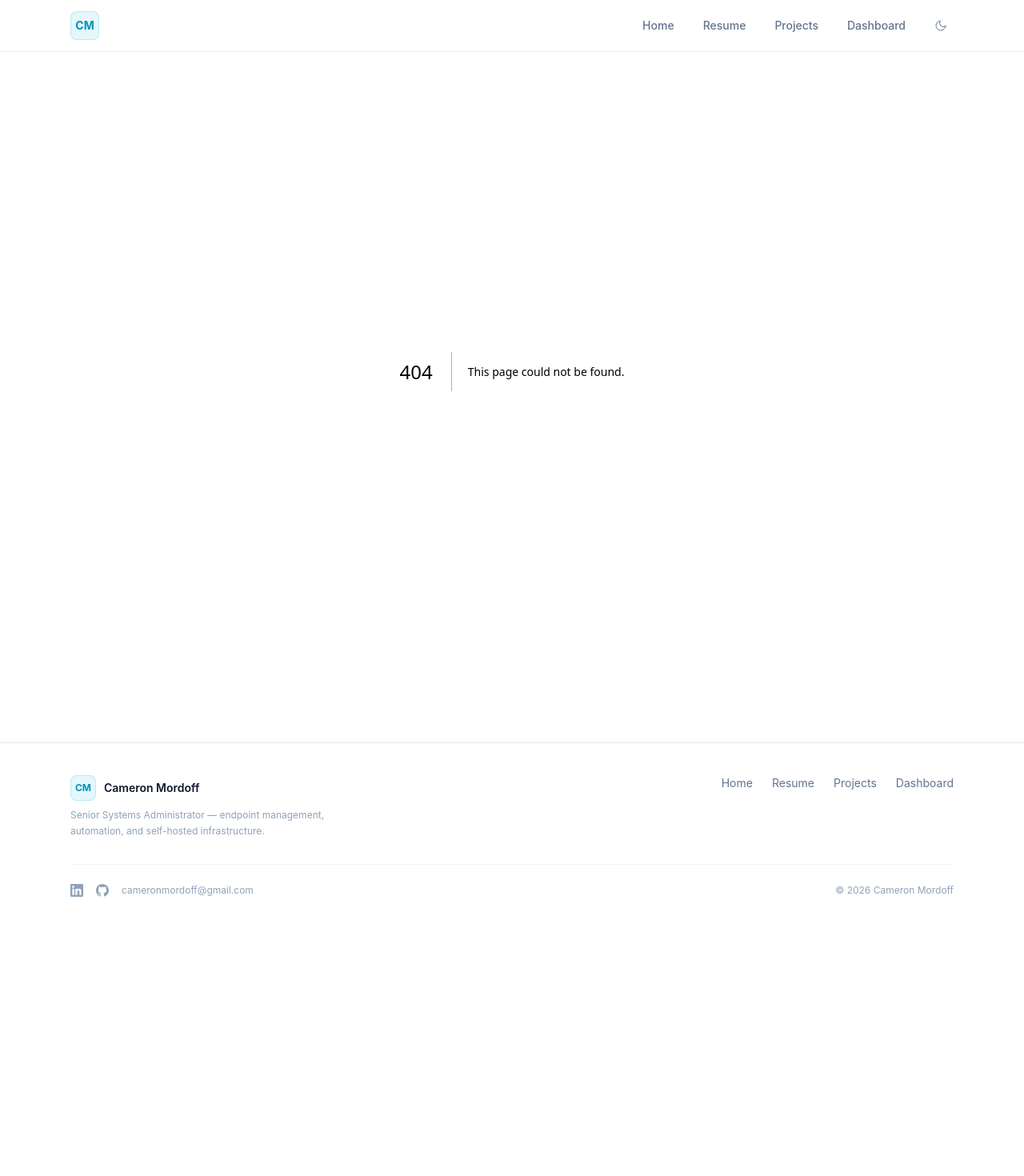
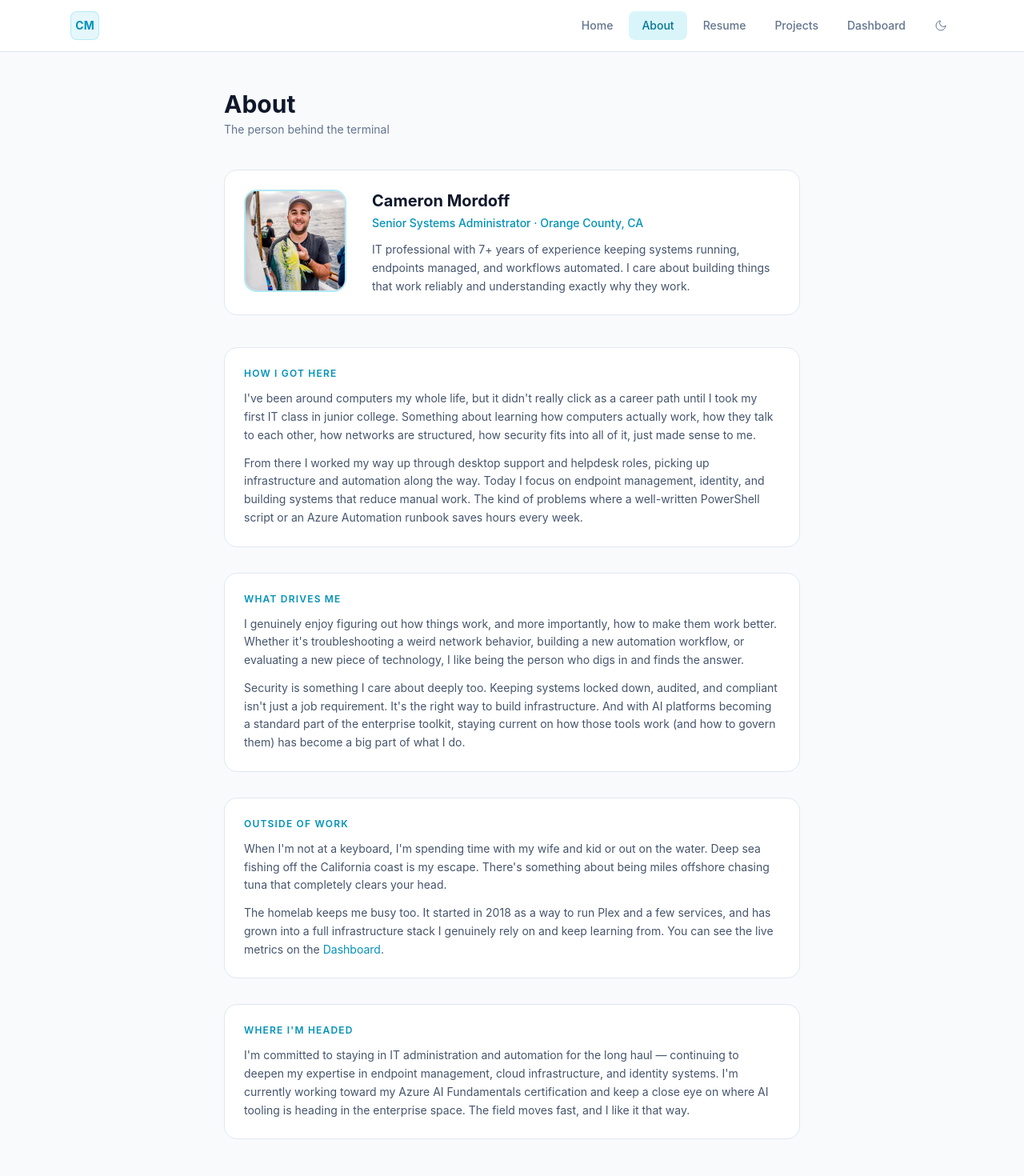
Before and after one commit to Cameron-Mordoff/mordoff-website, a Next.js app: page /about in a window 1280 px wide. Before the commit this address had no page. Shown: the top 1470 px of the page at 80% size. Before the commit the page ends 1161 px from the top, so only its background shows below. Built offline with nearby package versions, Linux system fonts and the light colour scheme.

Commit message:
fixed formatting

```diff
--- a/next.config.ts
+++ b/next.config.ts
@@ -3,6 +3,7 @@ import type { NextConfig } from "next";
 const nextConfig: NextConfig = {
   output: "export",
   trailingSlash: true,
+  images: { unoptimized: true },
 };
 
 export default nextConfig;
--- /dev/null
+++ b/src/app/about/page.tsx
@@ -0,0 +1,120 @@
+import type { Metadata } from "next";
+import Image from "next/image";
+import Link from "next/link";
+
+export const metadata: Metadata = {
+  title: "About — Cameron Mordoff",
+  description: "A bit about Cameron Mordoff — Senior Systems Administrator, homelab tinkerer, and deep sea fisherman based in Orange County, CA.",
+};
+
+export default function AboutPage() {
+  return (
+    <div className="min-h-screen">
+      <div className="max-w-3xl mx-auto px-4 sm:px-6 py-12">
+
+        {/* Header */}
+        <div className="mb-10">
+          <h1 className="text-3xl font-bold text-slate-900 dark:text-white mb-1">About</h1>
+          <p className="text-slate-500 dark:text-slate-400 text-sm">The person behind the terminal</p>
+        </div>
+
+        {/* Intro card */}
+        <div className="flex flex-col sm:flex-row gap-8 items-start mb-10 p-6 rounded-2xl border border-slate-200 dark:border-slate-700 bg-white dark:bg-slate-800/40">
+          <div className="shrink-0 mx-auto sm:mx-0">
+            <div className="w-32 h-32 rounded-2xl overflow-hidden border-2 border-cyan-500/30">
+              <Image
+                src="/images/cameron-1.JPG"
+                alt="Cameron Mordoff"
+                width={128}
+                height={128}
+                className="w-full h-full object-cover object-top"
+              />
+            </div>
+          </div>
+          <div>
+            <h2 className="text-xl font-bold text-slate-900 dark:text-white mb-1">Cameron Mordoff</h2>
+            <p className="text-cyan-600 dark:text-cyan-400 text-sm font-medium mb-3">Senior Systems Administrator · Orange County, CA</p>
+            <p className="text-sm text-slate-600 dark:text-slate-300 leading-relaxed">
+              IT professional with 7+ years of experience keeping systems running, endpoints managed,
+              and workflows automated. I care about building things that work reliably and understanding
+              exactly why they work.
+            </p>
+          </div>
+        </div>
+
+        {/* Story sections */}
+        <div className="space-y-8">
+
+          <section className="p-6 rounded-2xl border border-slate-200 dark:border-slate-700 bg-white dark:bg-slate-800/40">
+            <h2 className="text-xs font-semibold uppercase tracking-widest text-cyan-600 dark:text-cyan-400 mb-3">
+              How I Got Here
+            </h2>
+            <p className="text-sm text-slate-600 dark:text-slate-300 leading-relaxed mb-3">
+              I&apos;ve been around computers my whole life, but it didn&apos;t really click as a career path until
+              I took my first IT class in junior college. Something about learning how computers actually work,
+              how they talk to each other, how networks are structured, how security fits into all of it,
+              just made sense to me.
+            </p>
+            <p className="text-sm text-slate-600 dark:text-slate-300 leading-relaxed">
+              From there I worked my way up through desktop support and helpdesk roles, picking up
+              infrastructure and automation along the way. Today I focus on endpoint management, identity,
+              and building systems that reduce manual work. The kind of problems where a well-written
+              PowerShell script or an Azure Automation runbook saves hours every week.
+            </p>
+          </section>
+
+          <section className="p-6 rounded-2xl border border-slate-200 dark:border-slate-700 bg-white dark:bg-slate-800/40">
+            <h2 className="text-xs font-semibold uppercase tracking-widest text-cyan-600 dark:text-cyan-400 mb-3">
+              What Drives Me
+            </h2>
+            <p className="text-sm text-slate-600 dark:text-slate-300 leading-relaxed mb-3">
+              I genuinely enjoy figuring out how things work, and more importantly, how to make them work
+              better. Whether it&apos;s troubleshooting a weird network behavior, building a new automation
+              workflow, or evaluating a new piece of technology, I like being the person who digs in and
+              finds the answer.
+            </p>
+            <p className="text-sm text-slate-600 dark:text-slate-300 leading-relaxed">
+              Security is something I care about deeply too. Keeping systems locked down, audited, and
+              compliant isn&apos;t just a job requirement. It&apos;s the right way to build infrastructure.
+              And with AI platforms becoming a standard part of the enterprise toolkit, staying current
+              on how those tools work (and how to govern them) has become a big part of what I do.
+            </p>
+          </section>
+
+          <section className="p-6 rounded-2xl border border-slate-200 dark:border-slate-700 bg-white dark:bg-slate-800/40">
+            <h2 className="text-xs font-semibold uppercase tracking-widest text-cyan-600 dark:text-cyan-400 mb-3">
+              Outside of Work
+            </h2>
+            <p className="text-sm text-slate-600 dark:text-slate-300 leading-relaxed mb-3">
+              When I&apos;m not at a keyboard, I&apos;m spending time with my wife and kid or out on the water.
+              Deep sea fishing off the California coast is my escape. There&apos;s something about being
+              miles offshore chasing tuna that completely clears your head.
+            </p>
+            <p className="text-sm text-slate-600 dark:text-slate-300 leading-relaxed">
+              The homelab keeps me busy too. It started in 2018 as a way to run Plex and a few services,
+              and has grown into a full infrastructure stack I genuinely rely on and keep learning from.
+              You can see the live metrics on the{" "}
+              <Link href="/dashboard" className="text-cyan-600 dark:text-cyan-400 hover:underline">
+                Dashboard
+              </Link>.
+            </p>
+          </section>
+
+          <section className="p-6 rounded-2xl border border-slate-200 dark:border-slate-700 bg-white dark:bg-slate-800/40">
+            <h2 className="text-xs font-semibold uppercase tracking-widest text-cyan-600 dark:text-cyan-400 mb-3">
+              Where I&apos;m Headed
+            </h2>
+            <p className="text-sm text-slate-600 dark:text-slate-300 leading-relaxed">
+              I&apos;m committed to staying in IT administration and automation for the long haul —
+              continuing to deepen my expertise in endpoint management, cloud infrastructure, and
+              identity systems. I&apos;m currently working toward my Azure AI Fundamentals certification
+              and keep a close eye on where AI tooling is heading in the enterprise space. The field
+              moves fast, and I like it that way.
+            </p>
+          </section>
+
+        </div>
+      </div>
+    </div>
+  );
+}
--- a/src/app/dashboard/page.tsx
+++ b/src/app/dashboard/page.tsx
@@ -81,12 +81,12 @@ export default function DashboardPage() {
           <p className="text-sm text-slate-600 dark:text-slate-300 leading-relaxed mb-3">
             I built my first homelab in 2018, just before graduating university, using used enterprise server parts sourced off eBay.
             What started as a way to self-host Plex, Radarr, and Sonarr on a few terabytes of storage has grown into a setup
-            I rely on daily — now running over 20 TB of data and a variety of services, VMs, and Docker containers.
+            I rely on daily, now running over 20 TB of data and a variety of services, VMs, and Docker containers.
           </p>
           <p className="text-sm text-slate-600 dark:text-slate-300 leading-relaxed">
             The hardware has gone through four generations: an old laptop, used single-CPU server hardware, a dual-Xeon
             machine with 256 GB of RAM, and now a more power-efficient Intel Core i5 with 32 GB DDR4 running Unraid.
-            It&apos;s been a hands-on playground for learning infrastructure, networking, and self-hosted tooling — much of
+            It&apos;s been a hands-on playground for learning infrastructure, networking, and self-hosted tooling, much of
             which has directly shaped how I approach systems work professionally.
           </p>
         </section>
--- a/src/app/resume/page.tsx
+++ b/src/app/resume/page.tsx
@@ -17,7 +17,7 @@ const EXPERIENCE = [
       "Support enterprise onboarding/offboarding volume averaging ~35–40 onboardings/month and ~15 offboardings/month through automation-first workflows.",
       "Built and maintained Windows endpoint management foundation using Intune + Windows Autopilot, supporting standardized deployment, policy enforcement, and secure configurations.",
       "Developed and deployed Intune Proactive Remediation solution (Windows Update Health & Repair) to detect and repair unhealthy Windows Update states, improving patch reliability and reducing manual troubleshooting.",
-      "Designed and extended Exchange Online offboarding automation in Torii, building HTTP request workflow steps that trigger Azure Automation runbooks to assign mail forwarding, convert mailboxes to shared, and delegate manager access — reducing manual termination steps and access risk.",
+      "Designed and extended Exchange Online offboarding automation in Torii, building HTTP request workflow steps that trigger Azure Automation runbooks to assign mail forwarding, convert mailboxes to shared, and delegate manager access. This reduced manual termination steps and improved access risk management.",
       "Led improvements to email deliverability and security (SPF/DMARC troubleshooting and Mimecast cleanup), resolving business-impacting delivery failures.",
       "Led Admin By Request rollout and endpoint privilege hardening across Windows and macOS fleets, including company-wide change communications, vendor coordination, and Intune/Jamf deployment tuning.",
       "Served as primary technical owner for Lanai AI monitoring platform, leading deployment via Intune and Jamf, adapting vendor scripts for the R365 environment, and collaborating weekly with the Lanai team to resolve integration challenges.",
@@ -162,8 +162,8 @@ export default function ResumePage() {
             Senior Systems Administrator with 7+ years of experience supporting and scaling enterprise IT environments.
             Strong focus on automation, endpoint management, identity systems, and security operations. Skilled in
             Microsoft Intune, Windows Autopilot, Jamf, Entra ID (Azure AD), Microsoft 365, and Exchange Online. Known
-            for building reliable, repeatable workflows through PowerShell, Python, and Azure Automation — improving
-            compliance, reducing manual IT workload, and leading the onboarding and administration of enterprise AI
+            for building reliable, repeatable workflows through PowerShell, Python, and Azure Automation to improve
+            compliance, reduce manual IT workload, and lead the onboarding and administration of enterprise AI
             platforms including Glean, ChatGPT Enterprise, and Claude.
           </p>
         </div>
--- a/src/components/Footer.tsx
+++ b/src/components/Footer.tsx
@@ -2,6 +2,7 @@ import Link from "next/link";
 
 const NAV_LINKS = [
   { href: "/", label: "Home" },
+  { href: "/about", label: "About" },
   { href: "/resume", label: "Resume" },
   { href: "/projects", label: "Projects" },
   { href: "/dashboard", label: "Dashboard" },
@@ -25,7 +26,7 @@ export default function Footer() {
               </span>
             </Link>
             <p className="text-xs text-slate-400 dark:text-slate-500 max-w-xs leading-relaxed">
-              Senior Systems Administrator — endpoint management, automation, and self-hosted infrastructure.
+              Senior Systems Administrator specializing in endpoint management, automation, and self-hosted infrastructure.
             </p>
           </div>
 
--- a/src/components/Navbar.tsx
+++ b/src/components/Navbar.tsx
@@ -7,6 +7,7 @@ import { useTheme } from "./ThemeProvider";
 
 const LINKS = [
   { href: "/", label: "Home" },
+  { href: "/about", label: "About" },
   { href: "/resume", label: "Resume" },
   { href: "/projects", label: "Projects" },
   { href: "/dashboard", label: "Dashboard" },
```
Also changed, not shown: public/images/cameron-1.JPG (added).
